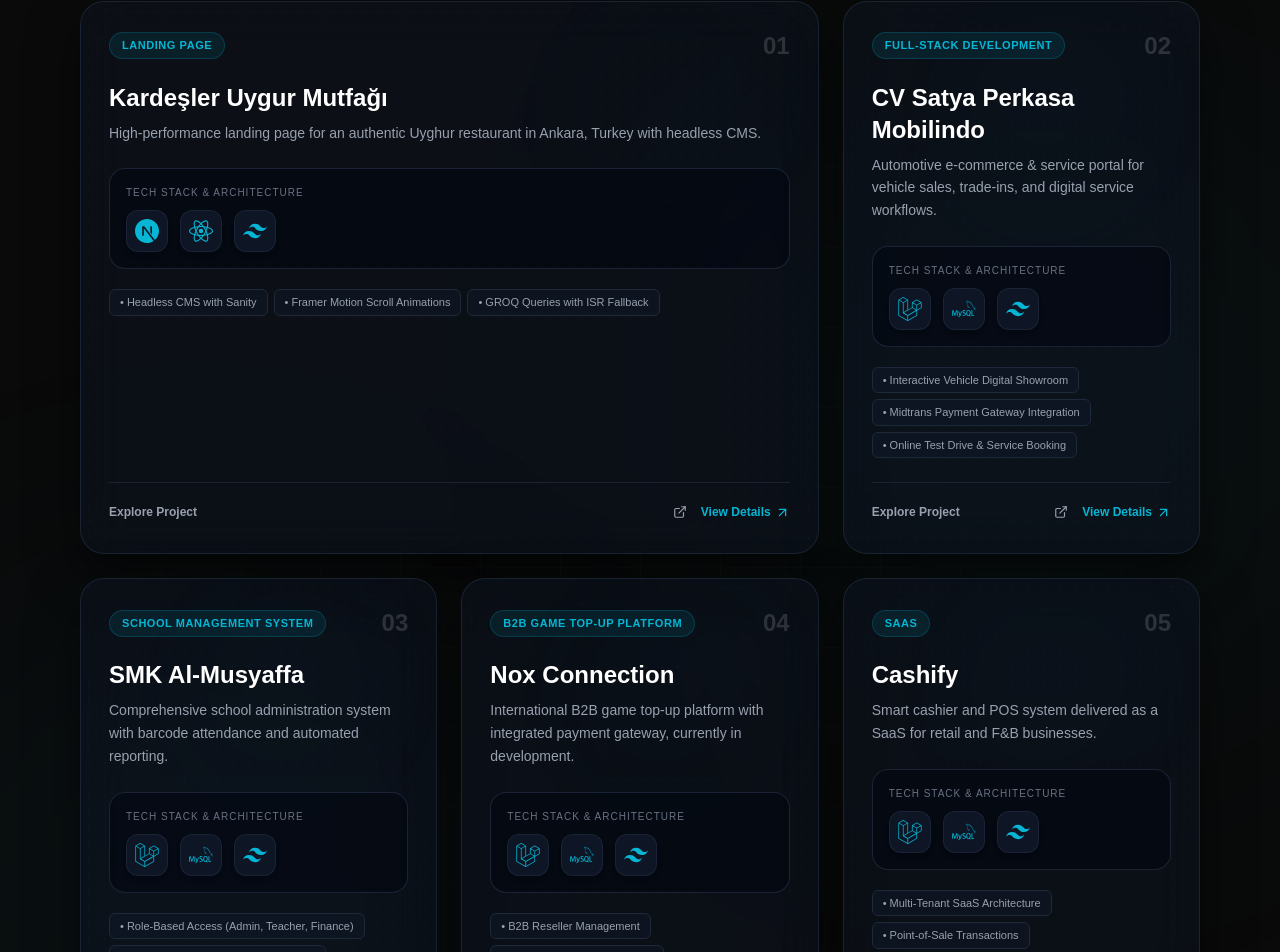
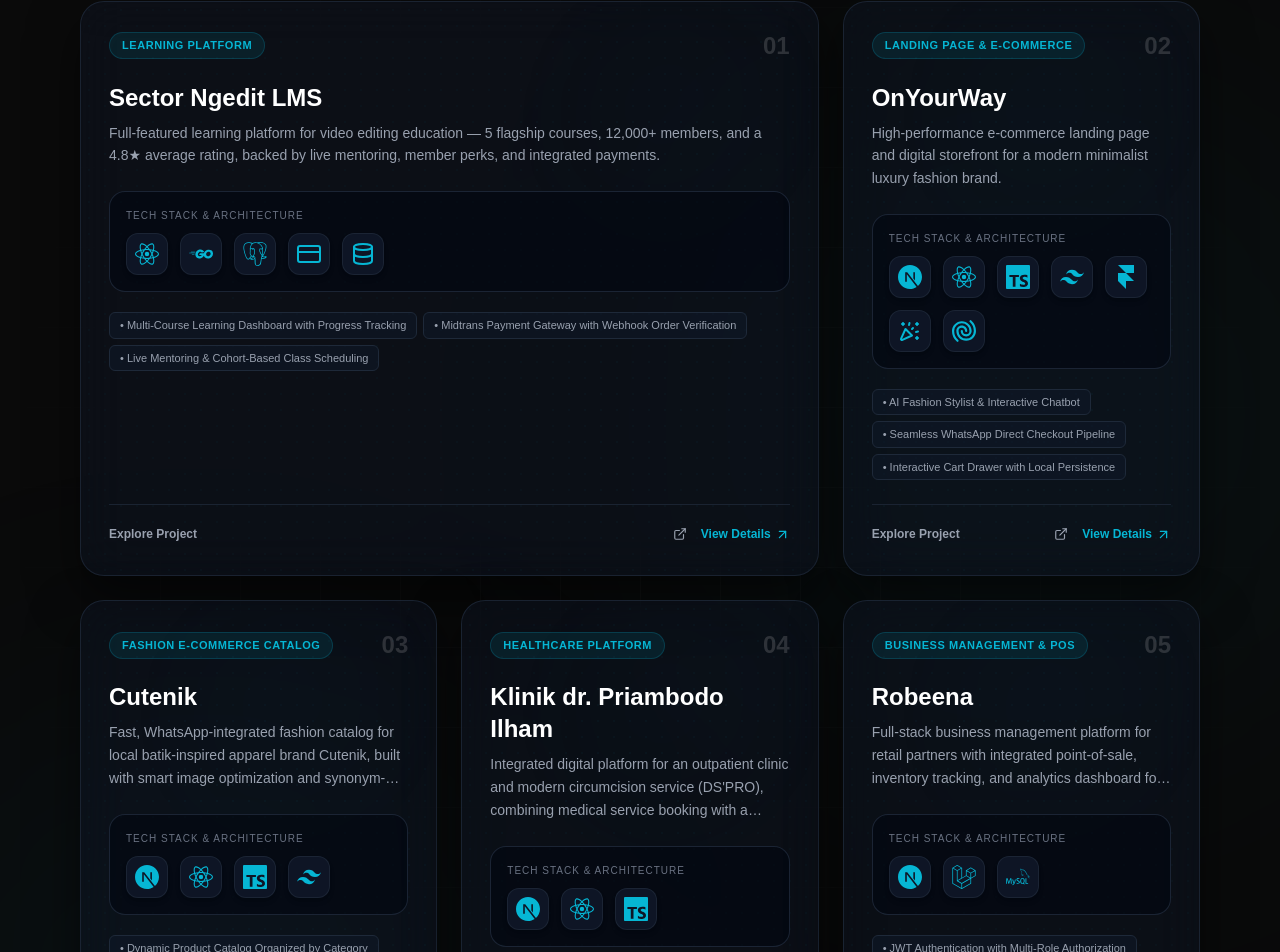
Before and after one commit to Maliskandar/maliskandar_portofolio, a Next.js app: page / in a window 1280 px wide. Shown: the part 4066-5018 px from the top of the page. Built offline with nearby package versions, Linux system fonts and the light colour scheme; no server answers.

Commit message:
new projects added

```diff
--- a/data/projects.tsx
+++ b/data/projects.tsx
@@ -1,5 +1,7 @@
 import React from 'react';
-import { SiLaravel, SiMysql, SiTailwindcss, SiFigma, SiReact, SiNextdotjs, SiTypescript, SiVuedotjs, SiNodedotjs, SiMongodb } from 'react-icons/si';
+import { SiLaravel, SiMysql, SiTailwindcss, SiFigma, SiReact, SiNextdotjs, SiTypescript, SiVuedotjs, SiNodedotjs, SiMongodb, SiGo, SiPostgresql, SiFramer, SiLucide } from 'react-icons/si';
+import { FiCreditCard, FiDatabase } from 'react-icons/fi';
+import { TbConfetti } from 'react-icons/tb';
 
 // --- DATA TYPES ---
 export type Project = {
@@ -23,6 +25,103 @@
 export const allProjects: Project[] = [
     {
         id: 1,
+        title: "Sector Ngedit LMS",
+        category: "Learning Platform",
+        desc: "Full-featured learning platform for video editing education — 5 flagship courses, 12,000+ members, and a 4.8★ average rating, backed by live mentoring, member perks, and integrated payments.",
+        stack: [<SiReact key="r" />, <SiGo key="go" />, <SiPostgresql key="pg" />, <FiCreditCard key="mt" title="Midtrans" />, <FiDatabase key="gorm" title="GORM" />],
+        span: "md:col-span-2 md:row-span-2",
+        bg: "bg-gradient-to-br from-violet-800/50 to-slate-900",
+        techDetails: "Engineered with a decoupled architecture: a React SPA frontend consuming a high-performance Golang REST API. GORM manages a normalized PostgreSQL schema spanning users, courses, cohorts, transactions, and affiliate commissions, with tracked migrations enabling safe, zero-downtime schema evolution as the catalog scales past 12,000 members. Midtrans integration handles secure checkout with webhook-verified payment callbacks for instant course access.",
+        features: [
+            "Multi-Course Learning Dashboard with Progress Tracking",
+            "Midtrans Payment Gateway with Webhook Order Verification",
+            "Live Mentoring & Cohort-Based Class Scheduling",
+            "Member Area with Downloadable Assets & Bonus Content",
+            "Affiliate/Referral Program with Commission Tracking",
+            "Golang REST API with GORM & PostgreSQL Migrations"
+        ],
+        externalLink: "https://app.sectorngedit.id/"
+    },
+    {
+        id: 2,
+        title: "OnYourWay",
+        category: "Landing Page & E-Commerce",
+        desc: "High-performance e-commerce landing page and digital storefront for a modern minimalist luxury fashion brand.",
+        stack: [<SiNextdotjs key="nx" />, <SiReact key="r" />, <SiTypescript key="ts" />, <SiTailwindcss key="t" />, <SiFramer key="fm" />, <TbConfetti key="cf" title="Canvas Confetti" />, <SiLucide key="lc" />],
+        span: "md:col-span-1 md:row-span-1",
+        bg: "bg-gradient-to-br from-neutral-800/60 to-slate-900",
+        techDetails: "Developed with Next.js 14 and Tailwind CSS, featuring high-end editorial aesthetics with fluid scroll-triggered micro-interactions powered by Framer Motion. Built on a modular component architecture using the React Context API for global shopping cart state management with real-time local persistence. The platform incorporates an intelligent AI Stylist chatbot for automated style recommendations, an interactive quick-view modal with live variant selection, a dynamic size recommendation guide, an instant WhatsApp checkout pipeline, and dynamic sitemap.xml and robots.txt generation for optimized SEO and ultra-fast static page delivery.",
+        features: [
+            "AI Fashion Stylist & Interactive Chatbot",
+            "Seamless WhatsApp Direct Checkout Pipeline",
+            "Interactive Cart Drawer with Local Persistence",
+            "Product Quick View Modal with Live Variant Selection",
+            "Dynamic Size Guide & Fit Recommendation Engine",
+            "Dynamic sitemap.xml & robots.txt for SEO",
+            "Video Runway Showcase & Curated Editorial Lookbook"
+        ],
+        externalLink: "https://www.onyourway.id/"
+    },
+    {
+        id: 3,
+        title: "Cutenik",
+        category: "Fashion E-Commerce Catalog",
+        desc: "Fast, WhatsApp-integrated fashion catalog for local batik-inspired apparel brand Cutenik, built with smart image optimization and synonym-based color search.",
+        stack: [<SiNextdotjs key="nx" />, <SiReact key="r" />, <SiTypescript key="ts" />, <SiTailwindcss key="t" />],
+        span: "md:col-span-1 md:row-span-1",
+        bg: "bg-gradient-to-br from-amber-800/40 to-slate-900",
+        techDetails: "Built with Next.js 15 and React 19 using TypeScript for full type safety, styled with Tailwind CSS v4. Statically exported and hosted on Vercel for ultra-fast delivery. A custom Sharp-based image pipeline generates responsive image variants without consuming Vercel's Image Optimization quota. Includes synonym-aware color search, dynamic sitemap.xml/robots.txt, and per-page metadata with Open Graph images for social sharing.",
+        features: [
+            "Dynamic Product Catalog Organized by Category",
+            "Synonym-Aware Color & Text Search",
+            "One-Tap WhatsApp Product Inquiry",
+            "Custom Sharp Image Optimization Pipeline",
+            "Complete SEO: Sitemap, Robots.txt & Open Graph",
+            "Editorial Gallery Grouped by Collection"
+        ],
+        externalLink: "https://www.cutenik.com/"
+    },
+    {
+        id: 4,
+        title: "Klinik dr. Priambodo Ilham",
+        category: "Healthcare Platform",
+        desc: "Integrated digital platform for an outpatient clinic and modern circumcision service (DS'PRO), combining medical service booking with a skincare e-commerce storefront and health education blog.",
+        stack: [<SiNextdotjs key="nx" />, <SiReact key="r" />, <SiTypescript key="ts" />],
+        span: "md:col-span-1 md:row-span-1",
+        bg: "bg-gradient-to-br from-emerald-800/40 to-slate-900",
+        techDetails: "Built with Next.js 14 (App Router) and React 18 using TypeScript for type safety, styled with lightweight styled-jsx to avoid external CSS framework dependencies. Structured content lives in a typed data layer for easy maintenance and scaling. Interactive product detail modals, WhatsApp-integrated booking, and rich-content blog articles are optimized with Next.js Image Optimization and selective video loading for treatment showcases.",
+        features: [
+            "Multi-Service Polyclinic — General, Muscle/Joint, Nerve, Minor Surgery, Nebulizer & Mini Lab",
+            "Modern DS'PRO Circumcision Packages — Painless, Stitch-Free Method",
+            "Skincare E-Commerce with Interactive Product Modals & Ratings",
+            "Health Education Blog with Rich Content & Care Timelines",
+            "WhatsApp Booking Across 5 Service Channels with Google Reviews",
+            "Treatment Video Showcase (Hydrafacial, Facial Diamond, Detox, Mesotherapy)"
+        ],
+        externalLink: "https://www.klinikdokterilham.id/"
+    },
+    {
+        id: 5,
+        title: "Robeena",
+        category: "Business Management & POS",
+        desc: "Full-stack business management platform for retail partners with integrated point-of-sale, inventory tracking, and analytics dashboard for salon and clinic operations.",
+        stack: [<SiNextdotjs key="nx" />, <SiLaravel key="l" />, <SiMysql key="m" />],
+        span: "md:col-span-1 md:row-span-1",
+        bg: "bg-gradient-to-br from-yellow-900/50 to-slate-900",
+        techDetails: "Built as a complete full-stack solution with a Next.js 16 frontend (Tailwind CSS) and a Laravel 13 REST API backend. Authentication uses JWT via Laravel Sanctum with multi-role, partner-level access control. Real-time dashboards surface customer analytics and KPIs, while a database-driven inventory system tracks stock automatically across POS transactions. Deployed with an automated CI/CD pipeline for the frontend and a scripted deploy flow for the backend on shared hosting.",
+        features: [
+            "JWT Authentication with Multi-Role Authorization",
+            "Integrated POS for Salon & Clinic Operations",
+            "Real-Time Analytics Dashboard & KPI Tracking",
+            "Automated Inventory & Stock Management",
+            "Partner & Customer Database with Import/Export",
+            "Order Management & Tracking System",
+            "API Rate Limiting & Security Controls"
+        ],
+        externalLink: "https://robeenaofficial.com/"
+    },
+    {
+        id: 6,
         title: "Kardeşler Uygur Mutfağı",
         category: "Landing Page",
         desc: "High-performance landing page for an authentic Uyghur restaurant in Ankara, Turkey with headless CMS.",
@@ -42,7 +141,7 @@
         externalLink: "https://kardesleruygurmutfagi.com.tr"
     },
     {
-        id: 2,
+        id: 7,
         title: "CV Satya Perkasa Mobilindo",
         category: "Full-Stack Development",
         desc: "Automotive e-commerce & service portal for vehicle sales, trade-ins, and digital service workflows.",
@@ -62,7 +161,7 @@
         externalLink: "https://satyaperkasamobilindo.com/"
     },
     {
-        id: 3,
+        id: 8,
         title: "SMK Al-Musyaffa",
         category: "School Management System",
         desc: "Comprehensive school administration system with barcode attendance and automated reporting.",
@@ -82,7 +181,7 @@
         externalLink: "https://smartmusyaffa.com/"
     },
     {
-        id: 4,
+        id: 9,
         title: "Nox Connection",
         category: "B2B Game Top-Up Platform",
         desc: "International B2B game top-up platform with integrated payment gateway, currently in development.",
@@ -109,7 +208,7 @@
         externalLink: "https://noxconnection.com/"
     },
     {
-        id: 5,
+        id: 10,
         title: "Cashify",
         category: "SaaS",
         desc: "Smart cashier and POS system delivered as a SaaS for retail and F&B businesses.",
@@ -129,7 +228,7 @@
         externalLink: "http://cashify.click/"
     },
     {
-        id: 6,
+        id: 11,
         title: "Apple Thrift",
         category: "Inventory Management System",
         desc: "Stock and sales management platform for a second-hand iPhone retail business.",
@@ -149,7 +248,7 @@
         externalLink: "https://manajemen.applethrift.id/login"
     },
     {
-        id: 7,
+        id: 12,
         title: "Wallet Go! Mobile App",
         category: "UI/UX Design",
         desc: "Modern digital wallet application design focusing on seamless money transfers and top-ups.",
@@ -163,7 +262,7 @@
         externalLink: "https://www.figma.com/design/JE3q5Cftdo8iYZZH9Z9zWa/Wallet-Go-?node-id=0-1&t=q59sqGfb1XTIUifw-1"
     },
     {
-        id: 8,
+        id: 13,
         title: "Nihloh Coffee & Eatery",
         category: "Landing Page",
         desc: "High-performance landing page for F&B business focusing on SEO and responsive design.",
@@ -177,7 +276,7 @@
         externalLink: "https://nihlohcafe.vercel.app"
     },
     {
-        id: 9,
+        id: 14,
         title: "Electronic Medical Records",
         category: "Full-Stack Development",
         desc: "Electronic medical records and patient management system for independent midwife practices.",
@@ -195,7 +294,7 @@
         ]
     },
     {
-        id: 10,
+        id: 15,
         title: "Noiia Studio",
         category: "Landing Page",
         desc: "Immersive digital experience showcasing modern aesthetics and smooth interactions.",
@@ -209,7 +308,7 @@
         externalLink: "https://noiia-studio.vercel.app"
     },
     {
-        id: 11,
+        id: 16,
         title: "Office Sentry App",
         category: "Full-Stack Development",
         desc: "Office security management and personnel monitoring application.",
```
